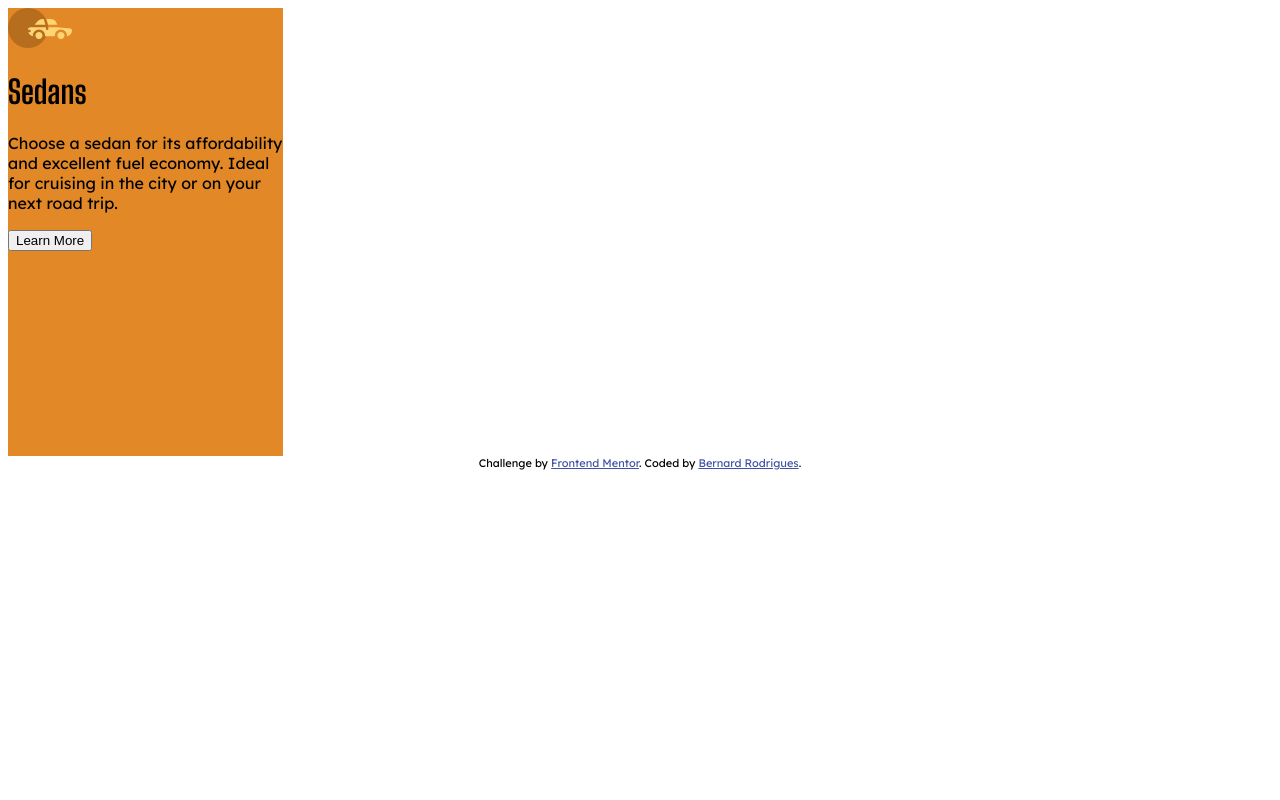
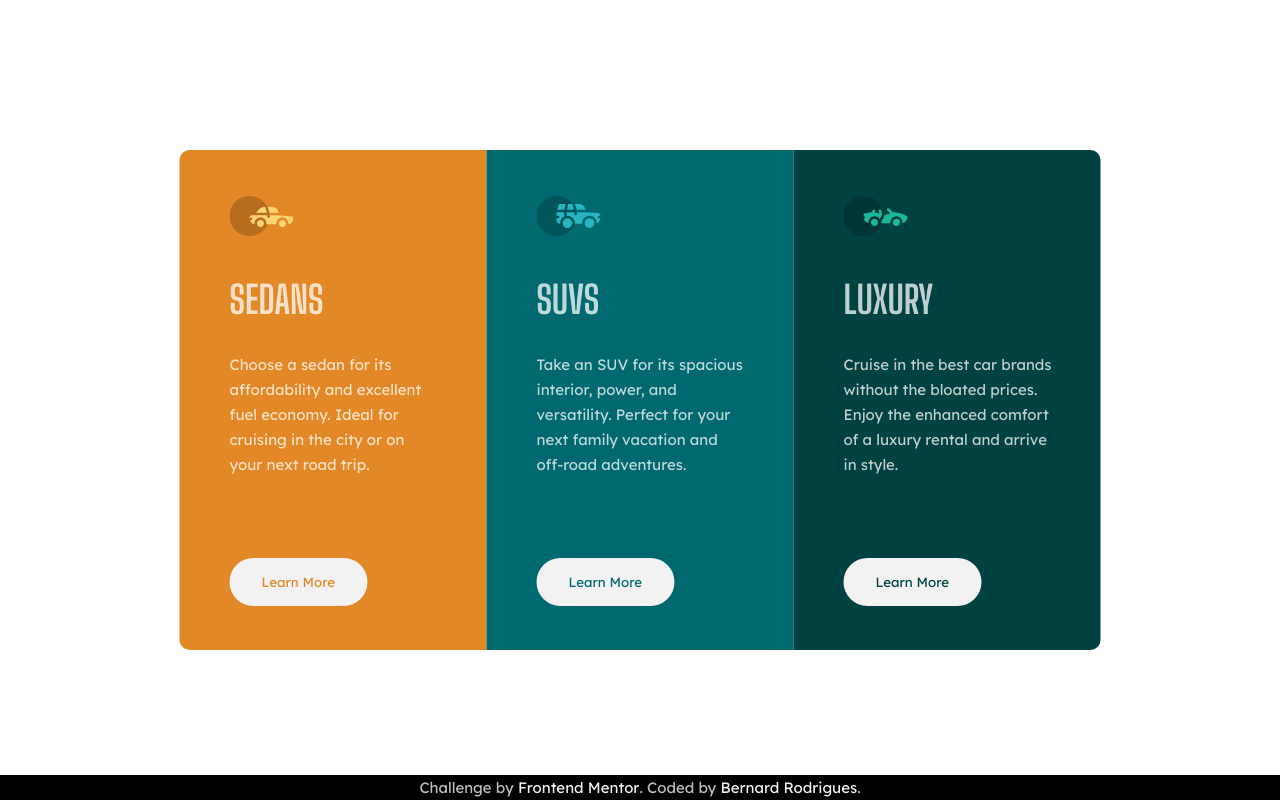
Before and after one commit to bernard-rodrigues/frontendmentor-3column-preview-card-component, a plain HTML site: page index.html in a window 1280 px wide. Drawn offline with Linux system fonts and the light colour scheme.

Commit message:
Layout do Desktop

```diff
--- a/index.html
+++ b/index.html
@@ -20,30 +20,35 @@
   </style>
 </head>
 <body>
-  <div id="main">
-    <div class="box">
+  <main id="main">
+    <div id="box-sedan" class="box">
       <img src="images/icon-sedans.svg" alt="Sedan Car Picture">
-      <h1>Sedans</h1>
+      <h1>SEDANS</h1>
       <p>Choose a sedan for its affordability and excellent fuel economy. Ideal for cruising in the city
         or on your next road trip.</p>
       <button>Learn More</button>
     </div>
-  </div>
-  <!-- Sedans
-  Choose a sedan for its affordability and excellent fuel economy. Ideal for cruising in the city
-  or on your next road trip.
 
-  SUVs
-  Take an SUV for its spacious interior, power, and versatility. Perfect for your next family vacation
-  and off-road adventures.
+    <div id="box-suvs" class="box">
+      <img src="images/icon-suvs.svg" alt="Sedan Car Picture">
+      <h1>SUVS</h1>
+      <p>Take an SUV for its spacious interior, power, and versatility. Perfect for your next family vacation
+        and off-road adventures.</p>
+      <button>Learn More</button>
+    </div>
 
-  Luxury
-  Cruise in the best car brands without the bloated prices. Enjoy the enhanced comfort of a luxury
-  rental and arrive in style. -->
+    <div id="box-luxury" class="box">
+      <img src="images/icon-luxury.svg" alt="Sedan Car Picture">
+      <h1>LUXURY</h1>
+      <p>Cruise in the best car brands without the bloated prices. Enjoy the enhanced comfort of a luxury
+        rental and arrive in style.</p>
+      <button>Learn More</button>
+    </div>
+  </main>
 
-  <div class="attribution">
+  <footer>
     Challenge by <a href="https://www.frontendmentor.io?ref=challenge" target="_blank">Frontend Mentor</a>.
     Coded by <a href="https://github.com/bernard-rodrigues" target="_blank">Bernard Rodrigues</a>.
-  </div>
+  </footer>
 </body>
 </html>
--- a/style.css
+++ b/style.css
@@ -11,18 +11,110 @@ font-family: 'Big Shoulders Display', cursive;
 font-family: 'Lexend Deca', sans-serif;
 */
 
+.border{
+    border: 1px solid red;
+}
+
+*{
+    margin: 0;
+}
+
+button{
+	border: none;
+	padding: 0;
+}
+
 body{
     font-family: 'Lexend Deca', sans-serif;
     font-weight: 400;
+    color: var(--transparentWhite);
+    font-size: 15px;
+    position: relative;
+    height: 100vh;
+}
+
+#main{
+    display: flex;
+    position: absolute;
+    left: 50%;
+    top: 50%;
+    transform: translateX(-50%) translateY(-50%);
 }
 
 .box{
-    height: 448px;
-    width: 275px;
-    background-color: var(--brightOrange);
+    height: calc(500px - 46px - 44px);
+    width: calc(307px - 48px - 50px);
+    padding: 46px 48px 44px 50px;
+    position: relative;
 }
 
 .box h1{
     font-family: 'Big Shoulders Display', cursive;
     font-weight: 700;
+    margin-top: 37px;
+    margin-bottom: 30px;
+    font-size: 38px;
 }
+
+.box p{
+    line-height: 25px;
+}
+
+#box-sedan{
+    background-color: var(--brightOrange);
+    border-radius: 10px 0 0 10px;
+}
+
+#box-sedan button{
+    color: var(--brightOrange);
+}
+
+#box-suvs{
+    background-color: var(--darkCyan);
+}
+
+#box-suvs button{
+    color: var(--darkCyan);
+}
+
+#box-luxury{
+    background-color: var(--veryDarkCyan);
+    border-radius: 0 10px 10px 0;
+}
+
+#box-luxury button{
+    color: var(--veryDarkCyan);
+}
+
+.box button{
+    background-color: var(--veryLightGray);
+    font-family: 'Lexend Deca', sans-serif;
+    font-weight: 400;
+    height: 48px;
+    padding: 0 32px;
+    border-radius: 25px;
+    position: absolute;
+    bottom: 44px;
+    transition: padding 0.3s;
+}
+
+.box button:hover{
+    cursor: pointer;
+    filter: brightness(115%);
+    padding: 0 36px;
+}
+
+footer{
+    background-color: black;
+    padding: 3px 0;
+    text-align: center;
+    position: fixed;
+    bottom: 0;
+    width: 100vw;
+}
+
+footer a{
+    color: var(--veryLightGray);
+    font-weight: 500;
+    text-decoration: none;
+}
```
